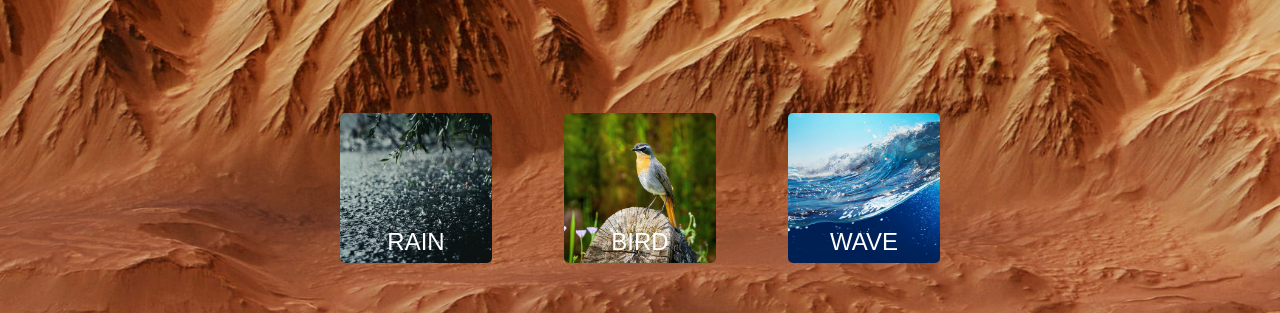
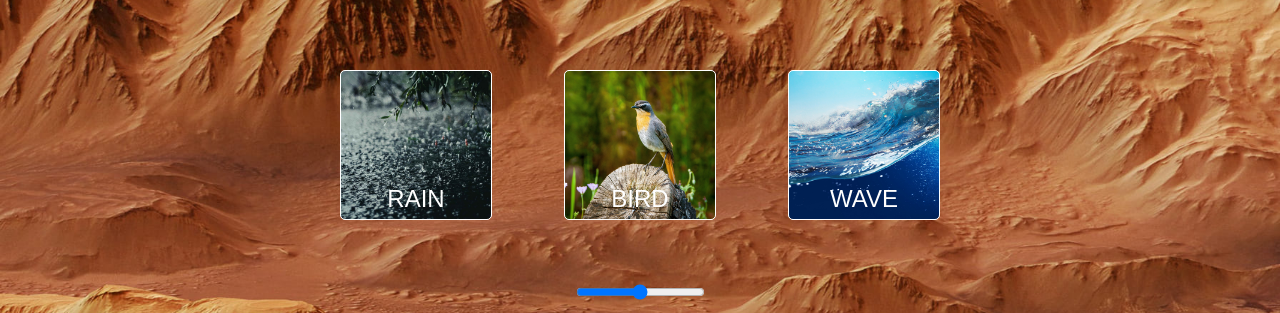
Before and after one commit to dslimm/TS-weather, a plain HTML site: page index.html in a window 1280 px wide. Shown: the part 290-603 px from the top of the page. Drawn offline with Linux system fonts and the light colour scheme.

Commit message:
Update weather.css

```diff
--- a/weather.css
+++ b/weather.css
@@ -7,13 +7,10 @@ body {
     display: flex;
     flex-direction: column;
     align-items: center;
-    justify-content: center;
-    height: 100vh;
     background-image: url("./images/fon.jpg");
     background-size: cover;
-    position: relative;
-    animation: pulse 21s ease-in-out infinite;
-    will-change: background-size;
+    background-attachment: fixed;
+    animation: pulse 30s ease-in-out infinite;
 }
 @keyframes pulse {
     from {
@@ -33,16 +30,16 @@ body {
 button {
     width: 200px;
     height: 150px;
-    border: none;
+    border: 1px solid #fff;
     border-radius: 5px;
     cursor: pointer;
     font-size: 1.5rem;
     color: #fff;
-    margin-top: 50%;
+    margin-top: 60%;
     padding-top: 18%;
 }
 .button-play {
-    box-shadow: 0 0 5px 5px rgba(255, 255, 255, 0.8);
+    box-shadow: 0 0 7px 7px rgba(255, 255, 255, 0.8);
 }
 #rain {
     background-image: url("./images/rain1.jpg");
```
